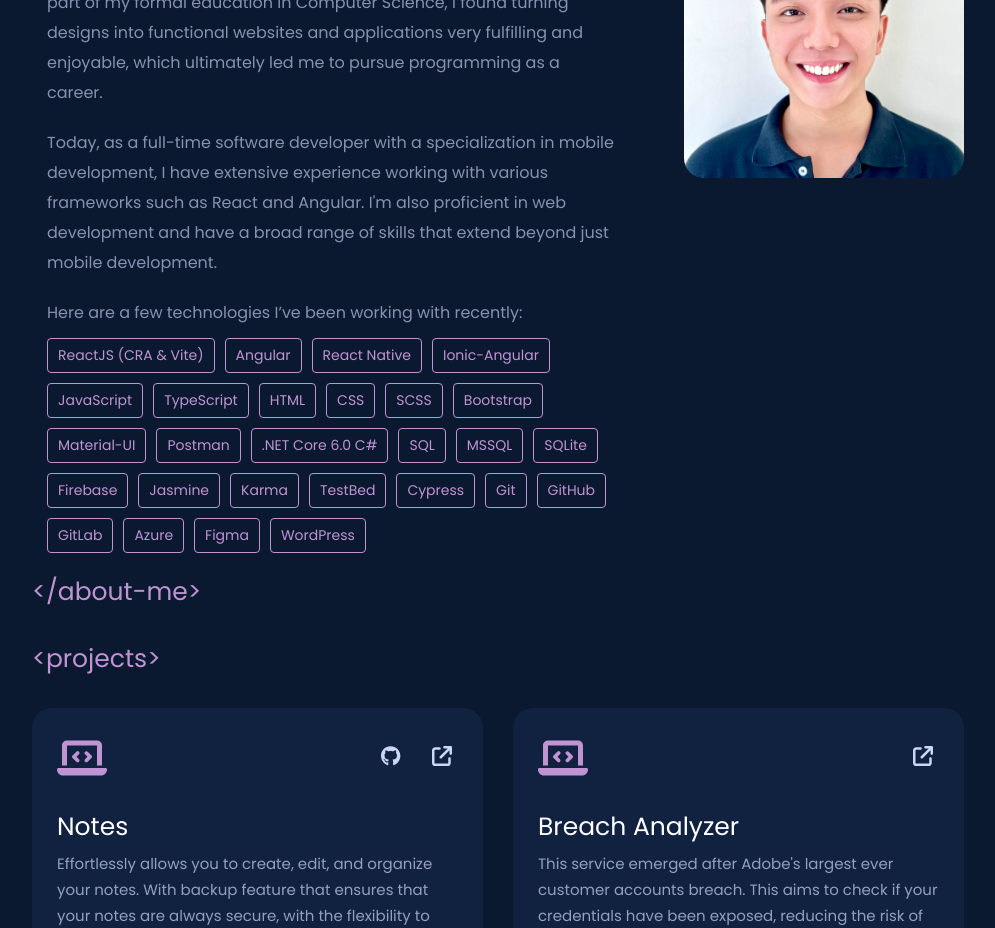
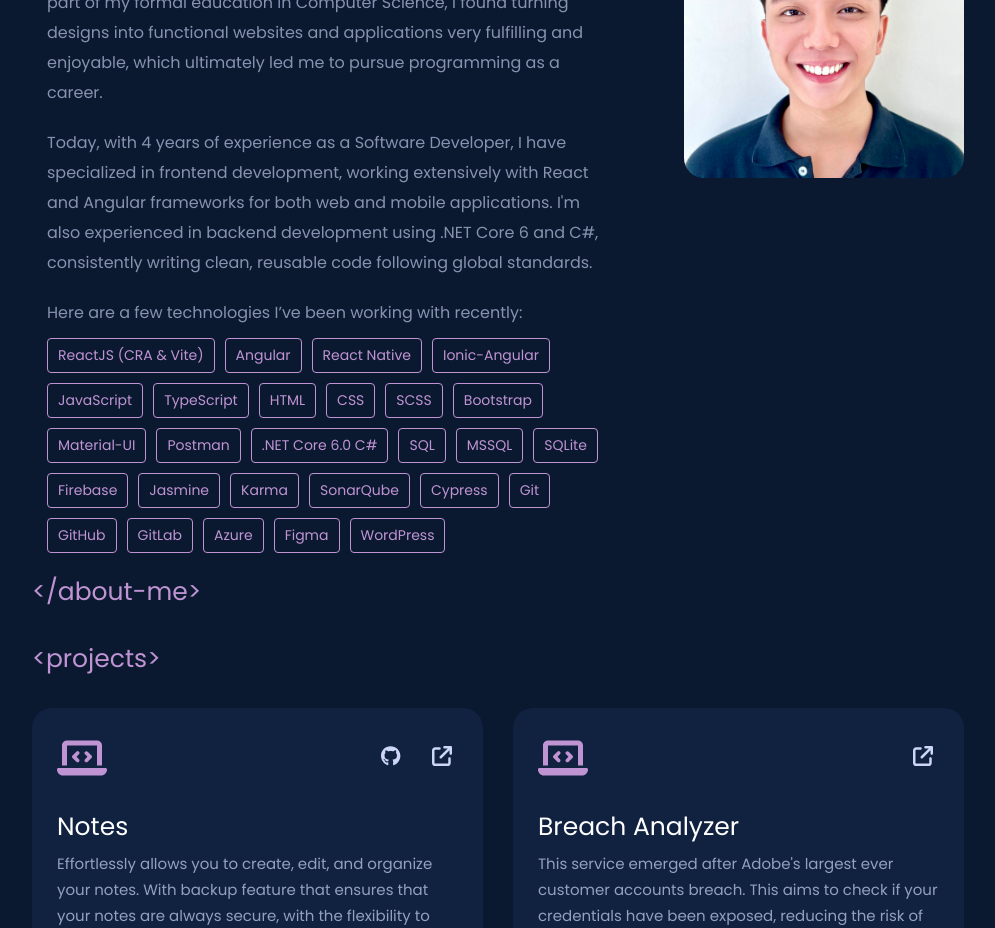
Before and after one commit to barreyrojohnmiko/personal-portfolio, a React (Create React App) app: page /#/home in a window 1280 px wide. Shown: the part 960-1888 px from the top of the page, without its empty margins (142-1137 px from the left). Built offline with nearby package versions, Linux system fonts and the light colour scheme.

Commit message:
updated portfolio link

```diff
--- a/src/components/about/About.tsx
+++ b/src/components/about/About.tsx
@@ -30,7 +30,7 @@ const techList = [
 
   "Jasmine",
   "Karma",
-  "TestBed",
+  "SonarQube",
   "Cypress",
 
   "Git",
@@ -61,11 +61,12 @@ const AboutComponent: React.FC<AboutProps> = ({ aboutMeSectionRef }) => {
             </div>
 
             <div className="about-me-text">
-              Today, as a full-time software developer with a specialization in
-              mobile development, I have extensive experience working with
-              various frameworks such as React and Angular. I'm also proficient
-              in web development and have a broad range of skills that extend
-              beyond just mobile development.
+              Today, with 4 years of experience as a Software Developer, I have
+              specialized in frontend development, working extensively with
+              React and Angular frameworks for both web and mobile applications.
+              I'm also experienced in backend development using .NET Core 6 and
+              C#, consistently writing clean, reusable code following global
+              standards.
             </div>
 
             <div className="tech-container">
--- a/src/components/home/Home.tsx
+++ b/src/components/home/Home.tsx
@@ -59,7 +59,7 @@ const HomeComponent = () => {
 
   const handleResumeClick = () => {
     window.open(
-      "https://drive.google.com/file/d/1_UvsK6q7oFw6eSrX0CwI-ulLmOdlkPZr/view?usp=sharing",
+      "https://drive.google.com/file/d/1YM4v4jPupCRrylkBsME0XaVG9Ms8FBYd/view?usp=sharing",
       "_blank"
     );
   };
--- a/src/components/projects/Projects.tsx
+++ b/src/components/projects/Projects.tsx
@@ -38,7 +38,7 @@ const panelData = [
       "Streamline call management at front desk. Easily notify the intended recipient to promptly return calls whenever someone contacts the company.",
     githubLink: "",
     externalLink:
-      "https://rueckrufe.codemeta.info/login?fbclid=IwAR0wG6T2rGI9BeNakJWugxRX_opsrCBT53739VVi99K6o-RiV5vFj2DzGVg",
+      "https://rufzurück.de",
     techUsed: [
       "ReactJS (Vite)",
       "JavaScript",
```
